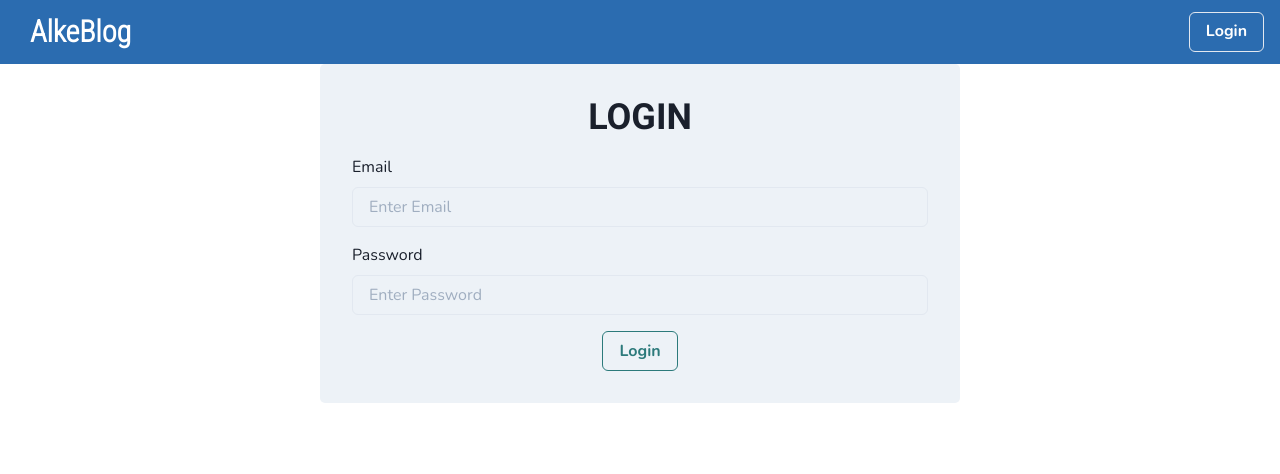
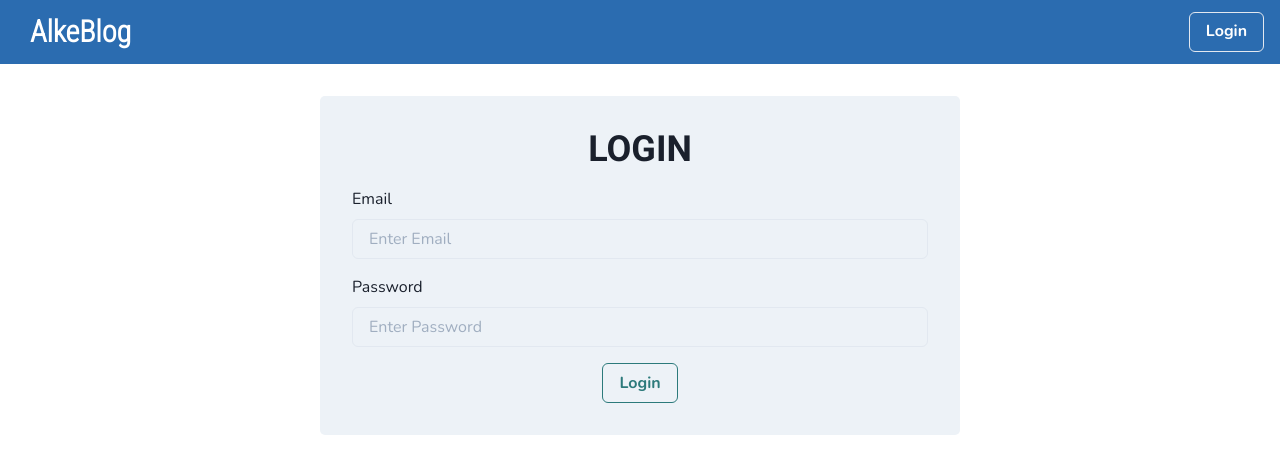
Before and after one commit to LMV-Codes/BlogChallenge, a React (Create React App) app: page /login in a window 1280 px wide. Shown: the top 474 px of the page. Built offline with nearby package versions, Linux system fonts and the light colour scheme.

Commit message:
Margintop added to login

```diff
--- a/src/pages/Login.tsx
+++ b/src/pages/Login.tsx
@@ -45,6 +45,7 @@ export const Login: React.FC<LoginProps> = ({ setUserData }) => {
       padding="2em"
       borderRadius="5px"
       bg="gray.100"
+      marginTop="2em"
     >
       <Formik
         validationSchema={loginSchema}
```
